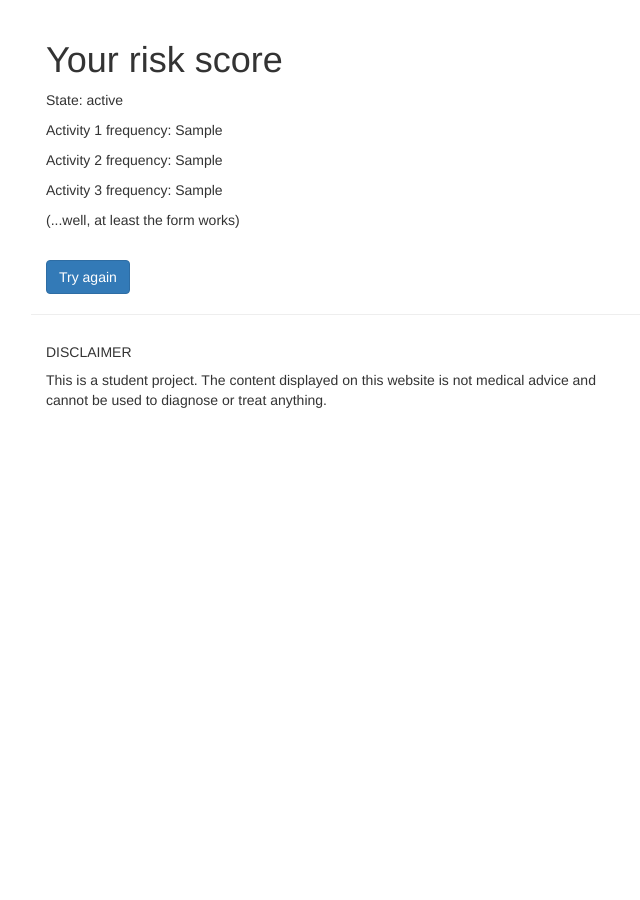
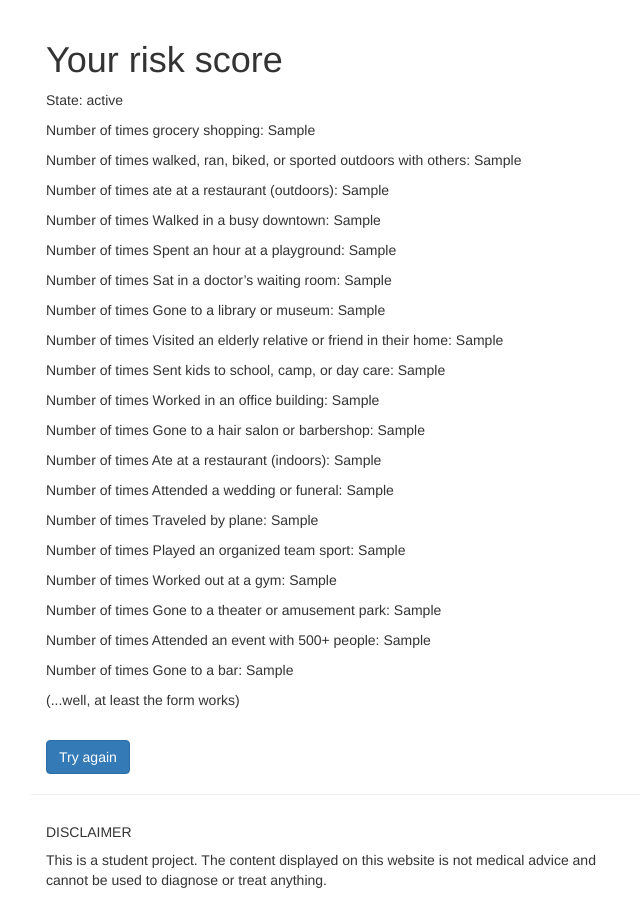
Before and after one commit to hadley173/Covid19-Risk-Assessment-Website, a Flask app: template app/templates/results.html in a window 1280 px wide. Shown: the part 52-952 px from the top of the page, without its empty margins (24-664 px from the left). Before the commit the page ends 460 px from the top, so only its background shows below. Run offline with Flask 2, Linux system fonts and the light colour scheme; the template is opened without the code that fills it: most values are stand-ins (such as "Sample title", 1, 10 or a date in 2020); some libraries are stand-ins or nearby versions.

Commit message:
updated results page
added full list of activities to results page

```diff
--- a/app/routes.py
+++ b/app/routes.py
@@ -18,6 +18,23 @@ def formInput():
 		userData.act1 = form.activity1.data
 		userData.act2 = form.activity2.data
 		userData.act3 = form.activity3.data
+		userData.act4 = form.activity4.data
+		userData.act5 = form.activity5.data
+		userData.act6 = form.activity6.data
+		userData.act7 = form.activity7.data
+		userData.act8 = form.activity8.data
+		userData.act9 = form.activity9.data
+		userData.act10 = form.activity10.data
+		userData.act11 = form.activity11.data
+		userData.act12 = form.activity12.data
+		userData.act13 = form.activity13.data
+		userData.act14 = form.activity14.data
+		userData.act15 = form.activity15.data
+		userData.act16 = form.activity16.data
+		userData.act17 = form.activity17.data
+		userData.act18 = form.activity18.data
+		userData.act19 = form.activity19.data
+
 		#return redirect(url_for('results')) <-- first attempt, but can't pass in values like this
 		return render_template('results.html', title='Risk score', userData=userData)
 	return render_template('form-input.html', title = 'Calculator', form=form)
--- a/app/templates/results.html
+++ b/app/templates/results.html
@@ -11,11 +11,28 @@
     {% endif %}
   {% endwith %}
 
+  <!-- maybe display only the activities with frequence > 0? -->
   <h1>Your risk score</h1>
   <p>State: {{ userData.state }}</p>
-  <p>Activity 1 frequency: {{ userData.act1 }}</p>
-  <p>Activity 2 frequency: {{ userData.act2 }}</p>
-  <p>Activity 3 frequency: {{ userData.act3 }}</p>
+  <p>Number of times grocery shopping: {{ userData.act1 }}</p>
+  <p>Number of times walked, ran, biked, or sported outdoors with others: {{ userData.act2 }}</p>
+  <p>Number of times ate at a restaurant (outdoors): {{ userData.act3 }}</p>
+  <p>Number of times Walked in a busy downtown: {{ userData.act4 }}</p>
+  <p>Number of times Spent an hour at a playground: {{ userData.act5 }}</p>
+  <p>Number of times Sat in a doctor’s waiting room: {{ userData.act6 }}</p>
+  <p>Number of times Gone to a library or museum: {{ userData.act7 }}</p>
+  <p>Number of times Visited an elderly relative or friend in their home: {{ userData.act8 }}</p>
+  <p>Number of times Sent kids to school, camp, or day care: {{ userData.act9 }}</p>
+  <p>Number of times Worked in an office building: {{ userData.act10 }}</p>
+  <p>Number of times Gone to a hair salon or barbershop: {{ userData.act11 }}</p>
+  <p>Number of times Ate at a restaurant (indoors): {{ userData.act12 }}</p>
+  <p>Number of times Attended a wedding or funeral: {{ userData.act13 }}</p>
+  <p>Number of times Traveled by plane: {{ userData.act14 }}</p>
+  <p>Number of times Played an organized team sport: {{ userData.act15 }}</p>
+  <p>Number of times Worked out at a gym: {{ userData.act16 }}</p>
+  <p>Number of times Gone to a theater or amusement park: {{ userData.act17 }}</p>
+  <p>Number of times Attended an event with 500+ people: {{ userData.act18 }}</p>
+  <p>Number of times Gone to a bar: {{ userData.act19 }}</p>
   <p>(...well, at least the form works)</p>
   <br>
 
--- a/app/userData.py
+++ b/app/userData.py
@@ -1,5 +1,5 @@
 
 class UserData:
 	# activity variables
-	act1 = act2 = act3 = 0
+	act1 = act2 = act3 = act4 = act5 = act6 = act7 = act8 = act9 = act10 = act11 = act12 = act13 = act14 = act15 = act16 = act17 = act18 = act19 = 0
 	state = 'none'
```
